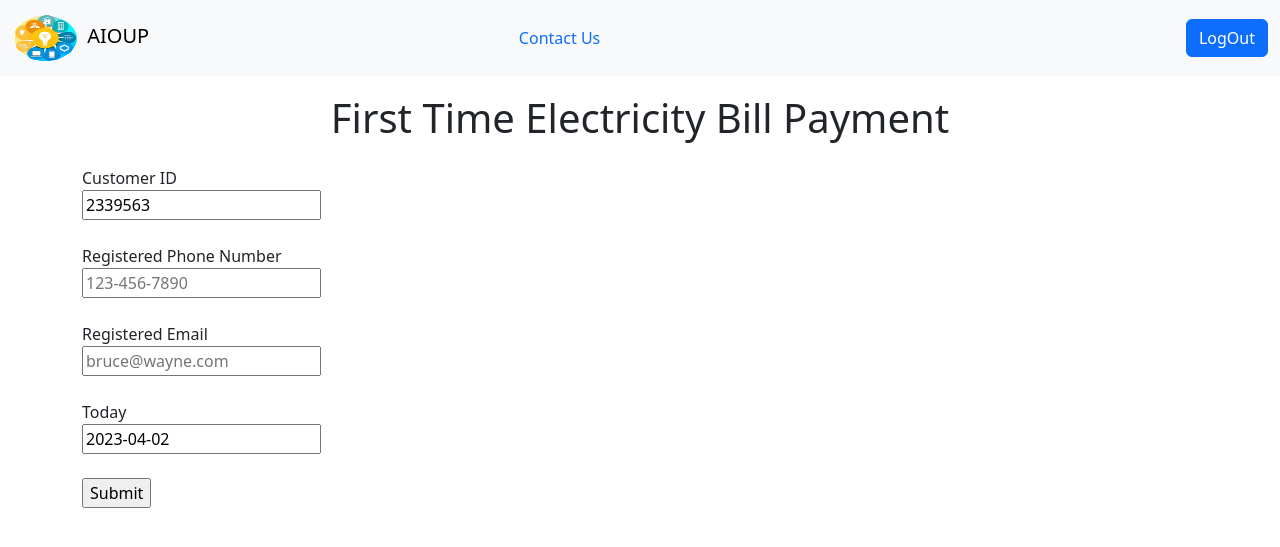
After one commit to AyushGlitch/Sem_2_Project_1st_Try, a Flask app: page /elec/first_time in a window 1280 px wide. The commit adds this page. Shown: the top 547 px of the page. Run offline with Flask 3, Linux system fonts and the light colour scheme.

Commit message:
added electricity

```diff
--- a/app.py
+++ b/app.py
@@ -1,7 +1,7 @@
 from flask import Flask, render_template, request, jsonify, redirect
-from database import signup_to_db, login_from_db, water_bill_db
+from database import signup_to_db, login_from_db, water_bill_db, elec_bill_db, update_elec_last_bill_date, update_water_last_bill_date
 import random
-from datetime import date
+from datetime import date, datetime
 
 app= Flask(__name__)
 
@@ -35,15 +35,53 @@ def login_success():
   return render_template('login_success.html')
   # return jsonify(data)
 
+@app.route("/login/dashboard")
+def dashboard():
+  return render_template('dashboard.html')
+
+@app.route("/login/elec")
+def elec():
+  return render_template('elec.html')
 
 @app.route("/login/water")
 def gas():
   return render_template('water.html')
 
+@app.route("/elec/first_time")
+def elec_first_time():
+  today=date.today()
+  id=random.randrange(2000000,3000000)
+  return render_template('elec_first_time.html',today=today,id=id)
+
+@app.route("/elec/re")
+def elec_re():
+  today=date.today()
+  return render_template("elec_re.html", today=today)
+
+@app.route("/elec/bill", methods=['post'])
+def elec_bill():
+  data= request.form
+  # return jsonify(data)
+  db_data=elec_bill_db(data)
+
+  units=random.randrange(90,170)
+  price_per_unit=10.73
+  bill=units * price_per_unit
+
+  curr_date = db_data['curr_date'].strftime('%Y-%m-%d')
+  last_bill_date = db_data['last_bill_date'].strftime('%Y-%m-%d')
+
+  if (datetime.strptime(curr_date, "%Y-%m-%d")-datetime.strptime(last_bill_date, "%Y-%m-%d")).days >30:
+    update_elec_last_bill_date(data)
+    return render_template('pay_elec_bill.html',db_data=db_data,units=units, price_per_unit=price_per_unit , bill=bill)
+
+  else:
+    return render_template("no_bill.html")
+
 @app.route("/water/first_time")
 def gas_first_time():
   today=date.today()
-  id=random.randrange(100000,200000)
+  id=random.randrange(1000000,2000000)
   return render_template('water_first_time.html',today=today,id=id)
 
 @app.route("/water/bill", methods=['post'])
@@ -51,7 +89,21 @@ def water_bill():
   data= request.form
   # return jsonify(data)
   db_data=water_bill_db(data)
-  return render_template('pay_water_bill.html',db_data=db_data)
+
+  curr_date = db_data['curr_date'].strftime('%Y-%m-%d')
+  last_bill_date = db_data['last_bill_date'].strftime('%Y-%m-%d')
+
+  if (datetime.strptime(curr_date, "%Y-%m-%d")-datetime.strptime(last_bill_date, "%Y-%m-%d")).days >30:
+    update_water_last_bill_date(data)
+    return render_template('pay_water_bill.html',db_data=db_data)
+
+  else:
+    return render_template("no_bill.html")
+
+@app.route("/water/re")
+def water_re():
+  today=date.today()
+  return render_template("water_re.html", today=today)
 
 @app.route("/login/bill_paid")
 def bill_paid():
--- a/database.py
+++ b/database.py
@@ -49,16 +49,73 @@ def water_bill_db(data):
 
     if len(rows) == 0:
       with engine.connect() as conn:
-        query = text("INSERT INTO water (id, phone, email, last_bill_date) VALUES (:id, :phone, :email, :last_bill_date)")
+        query = text("INSERT INTO water (id, phone, email, curr_date) VALUES (:id, :phone, :email, :curr_date)")
 
         conn.execute(query, {
                  'id':data['id'],
                  'phone':data['phone'],
                  'email':data['email'],
-                 'last_bill_date':data['today'],
+                 'curr_date':data['today'],
 
         })
         water_bill_db(data)
 
     else:
+      conn.execute(
+          text("update water set curr_date=:today where         phone=:phone"),
+            {"today" : data['today'],
+              "phone": data['phone']}
+      )
       return (rows[0])
+
+
+def update_water_last_bill_date(data):
+  with engine.connect() as conn:
+    conn.execute(
+          text("update water set last_bill_date=:today where         phone=:phone"),
+            {"today" : data['today'],
+              "phone": data['phone']}
+    )
+
+
+def elec_bill_db(data):
+  with engine.connect() as conn:
+    result = conn.execute(
+          text("select * from elec where phone=:phone"),
+            {"phone": data['phone']}
+    )
+    rows = []
+    rows=[dict(zip(result.keys(), row)) for row in result]
+    if len(rows) == 0:
+      with engine.connect() as conn:
+        query = text("INSERT INTO elec (id, phone, email, curr_date) VALUES (:id, :phone, :email, :curr_date)")
+
+        conn.execute(query, {
+                 'id':data['id'],
+                 'phone':data['phone'],
+                 'email':data['email'],
+                 'curr_date':data['today'],
+
+        })
+        elec_bill_db(data)
+
+    else:
+      update_curr_date(data)
+      return (rows[0])
+
+
+def update_elec_last_bill_date(data):
+  with engine.connect() as conn:
+    conn.execute(
+          text("update elec set last_bill_date=:today where         phone=:phone"),
+            {"today" : data['today'],
+              "phone": data['phone']}
+    )
+
+def update_curr_date(data):
+  with engine.connect() as conn:
+    conn.execute(
+          text("update elec set curr_date=:today where         phone=:phone"),
+            {"today" : data['today'],
+              "phone": data['phone']}
+    )
--- a/templates/bill_paid.html
+++ b/templates/bill_paid.html
@@ -10,7 +10,7 @@
     <h1 class="text-center mt-4 mb-4">Payment Successful</h1>
     <br><br>
     <div class="text-center">
-    <a href="/" type="button" class="btn btn-primary">Dash Board</a>
+    <a href="/login/dashboard" type="button" class="btn btn-primary">Dash Board</a>
     </div>
   </body>
 </html>
--- /dev/null
+++ b/templates/elec_first_time.html
@@ -0,0 +1,40 @@
+<!DOCTYPE html>
+<html>
+  <head>
+    {% include 'bootstrap.html' %}
+    <title>Electricity First Time</title>
+  </head>
+  <body>
+    {% include 'nav3.html' %}
+
+    <h1 class="text-center mt-4 mb-4">First Time Electricity Bill Payment</h1>
+
+    <form action="/elec/bill" method="post">
+
+      <div class="container mt-4 mb-4">
+        <label>Customer ID</label><br>
+        <input type="number" name="id" value="{{id}}" readonly>
+      </div>
+
+      <div class="container mt-4 mb-4">
+        <label>Registered Phone Number</label><br>
+        <input type="tel" required name="phone" placeholder="123-456-7890" pattern="[0-9]{3}[0-9]{4}[0-9]{3}" >
+      </div>
+
+      <div class="container mt-4 mb-4">
+        <label>Registered Email</label><br>
+        <input type="email" required name="email" placeholder="bruce@wayne.com">
+      </div>
+
+      <div class="container mt-4 mb-4">
+        <label>Today</label><br>
+        <input type="text" name="today" value="{{today}}">
+      </div>
+
+      <div class="container mt-4 mb-4">
+        <input type="submit">
+      </div>
+    </form>
+
+  </body>
+</html>
--- a/templates/login_success.html
+++ b/templates/login_success.html
@@ -12,7 +12,7 @@
     <h3 class="text-center mt-4 mb-4">Click Continue</h3>
     <br><br>
     <div class="text-center">
-    <a href="/login/water" type="button" class="btn btn-primary">Continue</a>
+    <a href="/login/dashboard" type="button" class="btn btn-primary">Continue</a>
     </div>
   </body>
 </html>
--- a/templates/water.html
+++ b/templates/water.html
@@ -15,7 +15,7 @@
     </div>
     <br>
     <div class="text-center">
-    <a href="/utility" type="button" class="btn btn-primary">Re-Payment</a>
+    <a href="/water/re" type="button" class="btn btn-primary">Re-Payment</a>
     </div>
   </body>
 </html>
```
Also changed, not shown: templates/dashboard.html (added, +23 -0 lines), templates/elec.html (added, +21 -0 lines), templates/elec_re.html (added, +31 -0 lines), templates/no_bill.html (added, +20 -0 lines), templates/pay_elec_bill.html (added, +45 -0 lines), templates/water_re.html (added, +31 -0 lines).
